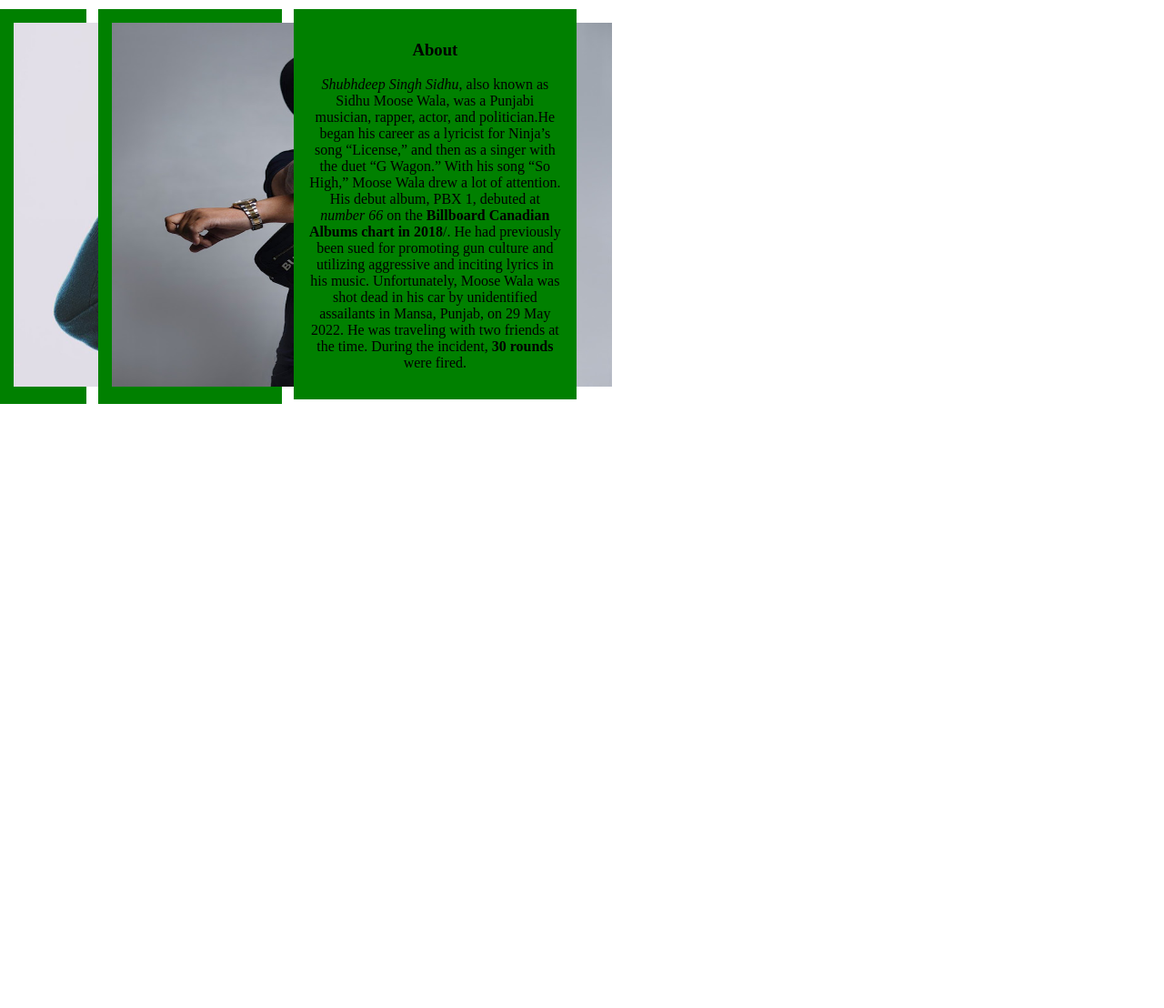
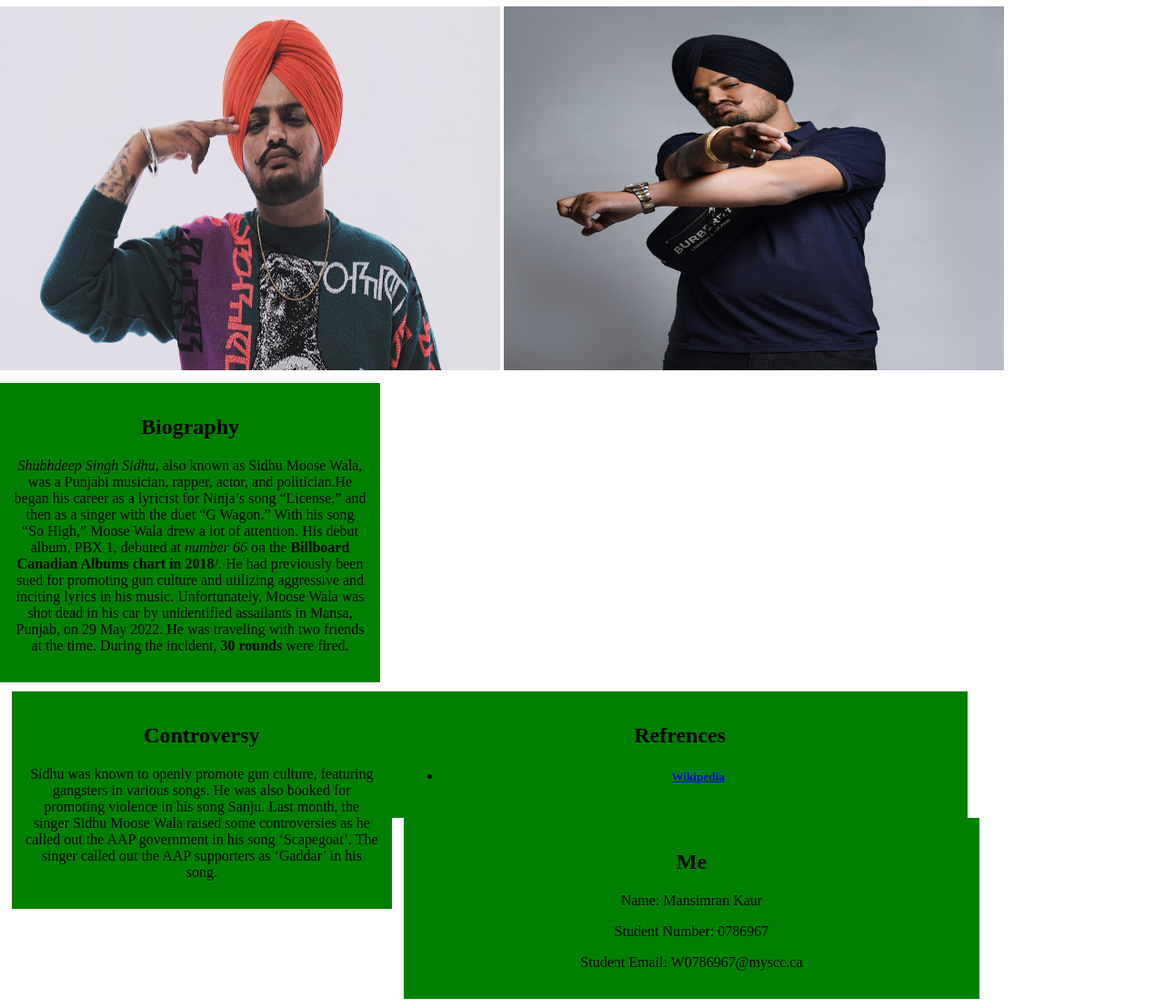
Before and after one commit to Mansimran24/WEB301_Summer_Assignments, a plain HTML site: page index.html in a window 1280 px wide. Shown: the part 70-1178 px from the top of the page at 91% size. Before the commit the page ends 800 px from the top, so only its background shows below. Drawn offline with Linux system fonts and the light colour scheme.

Commit message:
Update index.html

```diff
--- a/index.html
+++ b/index.html
@@ -13,19 +13,48 @@
 
 <body>
   <script type="text/javascript" src="script.js"></script>
-  <h1><em>Sidhu Moosewala</em></h1>
-  <div class="grid row">
-    <div class="col-1"><img src="s.jpg" ></div>
-    <div class="col-2">
-      <img src="m.jpg"  /></div>
-      <div class="col-3">
-        <h3>About</h3>
-        <p><em>Shubhdeep Singh Sidhu</em>, also known as <strog>Sidhu Moose Wala</strog>, was a Punjabi musician, rapper, actor, and politician.He began his career as a lyricist for Ninja’s song “License,” and then as a singer with the duet “G Wagon.”
+  <body>
+    <div class="row">
+        <h1 class="col-12">Sidhu MooseWala</h1>
+    </div>
+    <div class="row"> <img src="s.jpg" class="img-L">
+        <img src="m.jpg" class="img-M">
+    </div>
 
-          With his song “So High,” Moose Wala drew a lot of attention. His debut album, PBX 1, debuted at <em>number 66</em> on the <strong>Billboard Canadian Albums chart in 2018</strong>/.
-          He had previously been sued for promoting gun culture and utilizing aggressive and inciting lyrics in his music.
-        Unfortunately, Moose Wala was shot dead in his car by unidentified assailants in Mansa, Punjab, on 29 May 2022. He was traveling with two friends at the time. During the incident, <strong>30 rounds</strong> were fired.</p>
-      </div>
+    <div class="row">
+        <div class="col-4">
+            <h2>Biography</h2>
+            <p><em>Shubhdeep Singh Sidhu</em>, also known as <strog>Sidhu Moose Wala</strog>, was a Punjabi musician, rapper, actor, and politician.He began his career as a lyricist for Ninja’s song “License,” and then as a singer with the duet “G Wagon.”
+
+                With his song “So High,” Moose Wala drew a lot of attention. His debut album, PBX 1, debuted at <em>number 66</em> on the <strong>Billboard Canadian Albums chart in 2018</strong>/.
+                He had previously been sued for promoting gun culture and utilizing aggressive and inciting lyrics in his music.
+              Unfortunately, Moose Wala was shot dead in his car by unidentified assailants in Mansa, Punjab, on 29 May 2022. He was traveling with two friends at the time. During the incident, <strong>30 rounds</strong> were fired.</p>
+            </div>
+        </div>
+        <div class="col-4">
+            <h2>Controversy </h2>
+            <p>Sidhu was known to openly promote gun culture, featuring gangsters in various songs. He was also booked for promoting violence in his song Sanju. Last month, the singer Sidhu Moose Wala raised some controversies as he called out the AAP government in his song ‘Scapegoat’. The singer called out the AAP supporters as ‘Gaddar’ in his song.</p>
+        </div>
+
+    </div>
+    <div class="row">
+        <div class="col-6">
+            <h2>Refrences</h2>
+            <ul>
+
+                <li>
+                    <h5> <a href="https://en.wikipedia.org/wiki/Sidhu_Moose_Wala">Wikipedia</a></li>
+            </ul>
+        </div>
+        <div class="col-6">
+            <h2>Me</h2>
+            <p>Name: Mansimran Kaur</p>
+            <p>Student Number: 0786967</p>
+            <p>Student Email: W0786967@myscc.ca</p>
+        </div>
+    </div>
+
+
 </body>
 
 </html>
```
